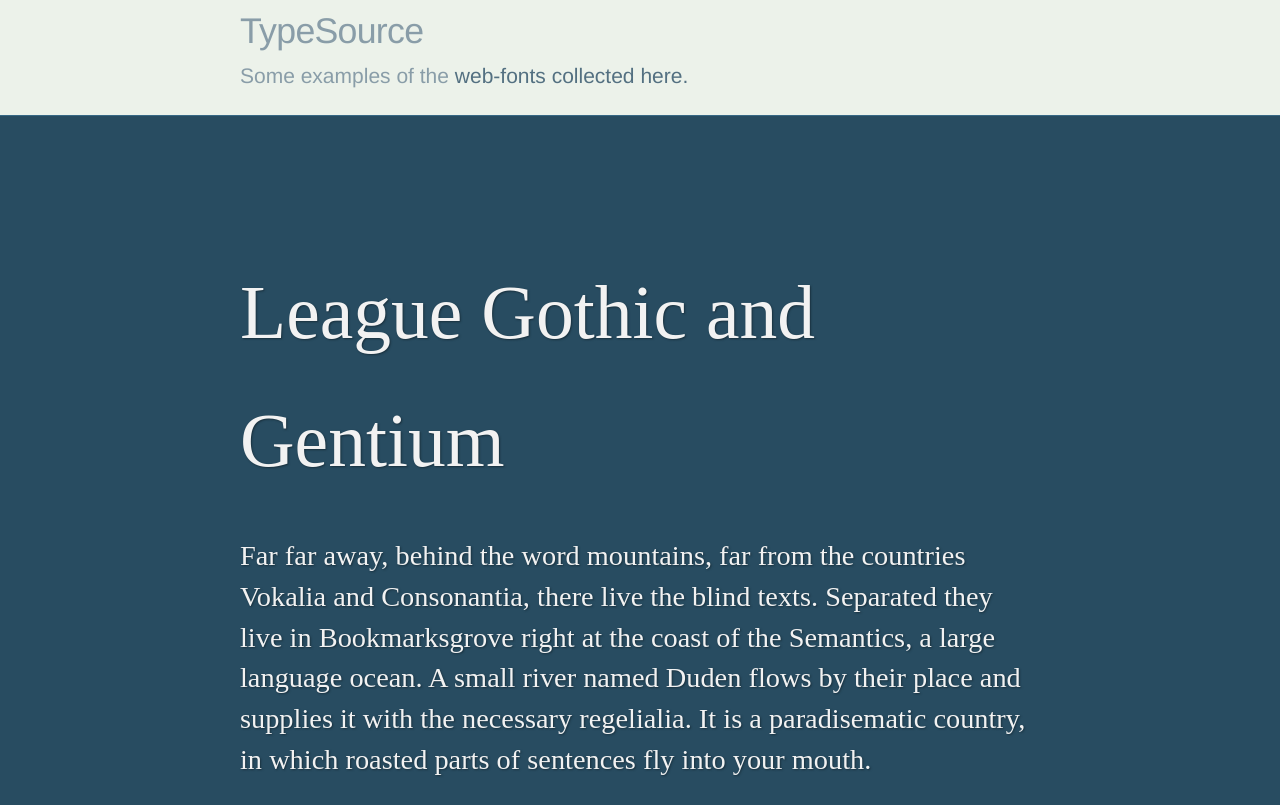
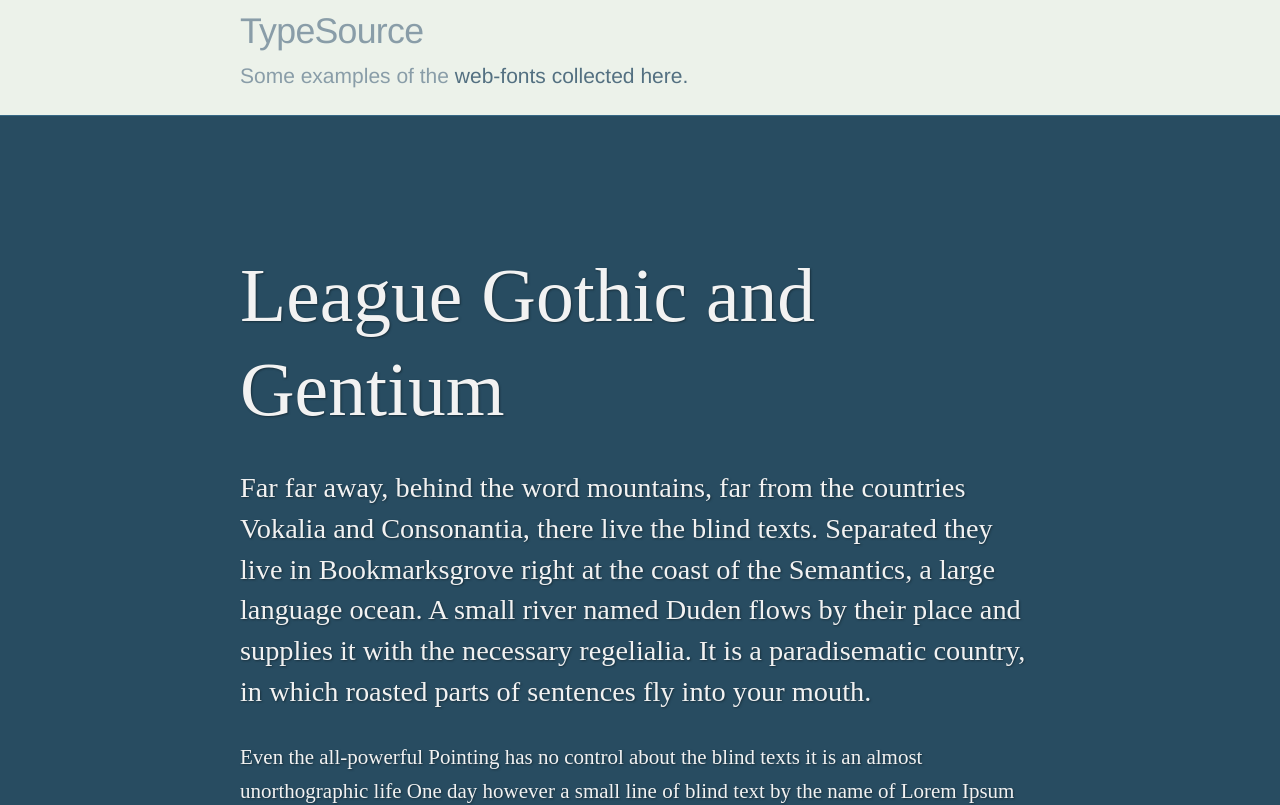
Before and after one commit to typesource/typesource.github.io, a website: page index.html in a window 1280 px wide. Shown: the top 805 px of the page. Drawn offline with Linux system fonts and the light colour scheme; a web font is replaced by a local one.

Commit message:
Saner default heading line height

```diff
--- a/src/less/all.less
+++ b/src/less/all.less
@@ -33,13 +33,13 @@ body {
   padding: 8% 2%;
 }
 
+h1, h2, h3, h4, h5 {
+  line-height: 1.25em;
+  margin: 0.4em 0;
+}
+
 h1 {
   font-size: 3em;
-}
-
-h1, h2, h3, h4, h5 {
-  line-height: 1.7em;
-  margin: 0.4em 0;
 }
 
 a {
--- a/src/less/fonts.less
+++ b/src/less/fonts.less
@@ -162,6 +162,7 @@
   h1 {
     .kirifont;
     font-size: 2.1em;
+    line-height: 1.6em;
     text-shadow: 2px 3px 1px darken(@bg, 20%);
   }
 
```
Also changed, not shown: build/css/all.css.
